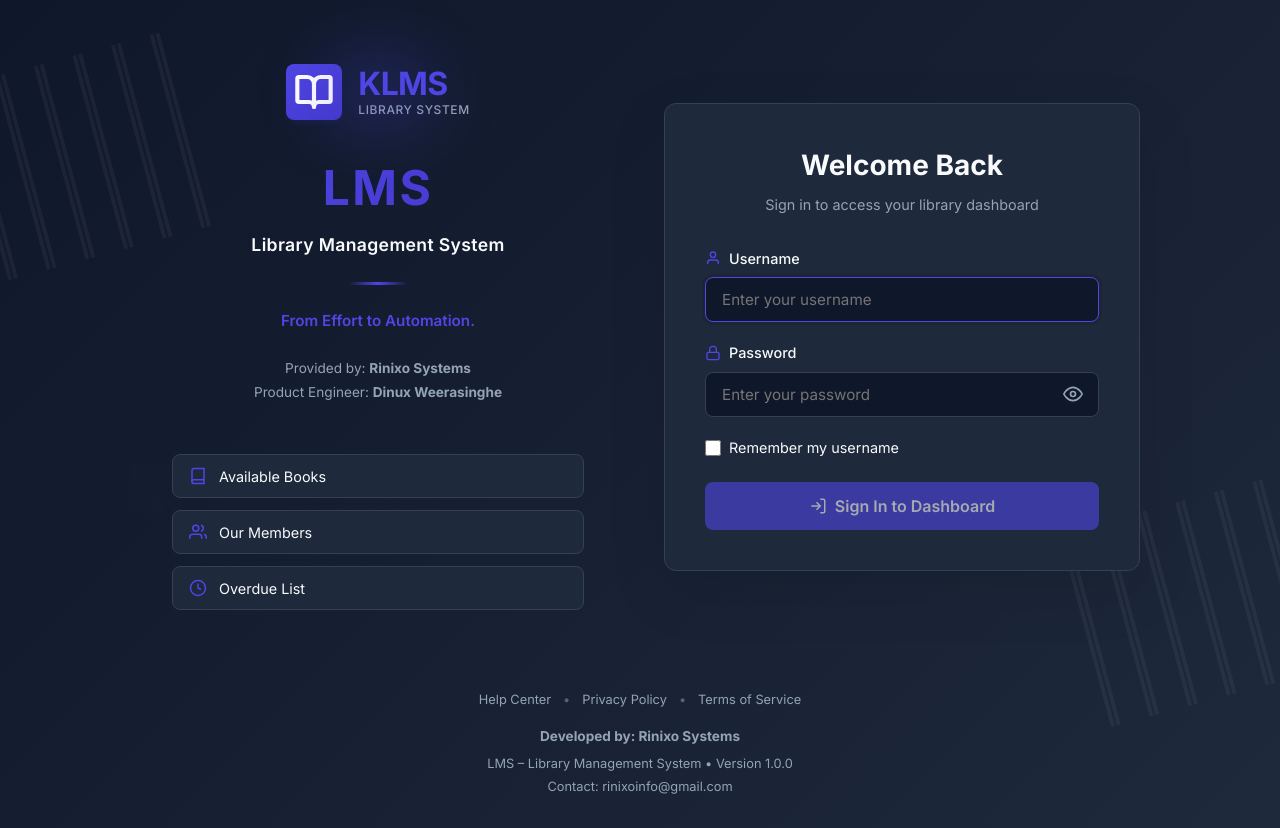
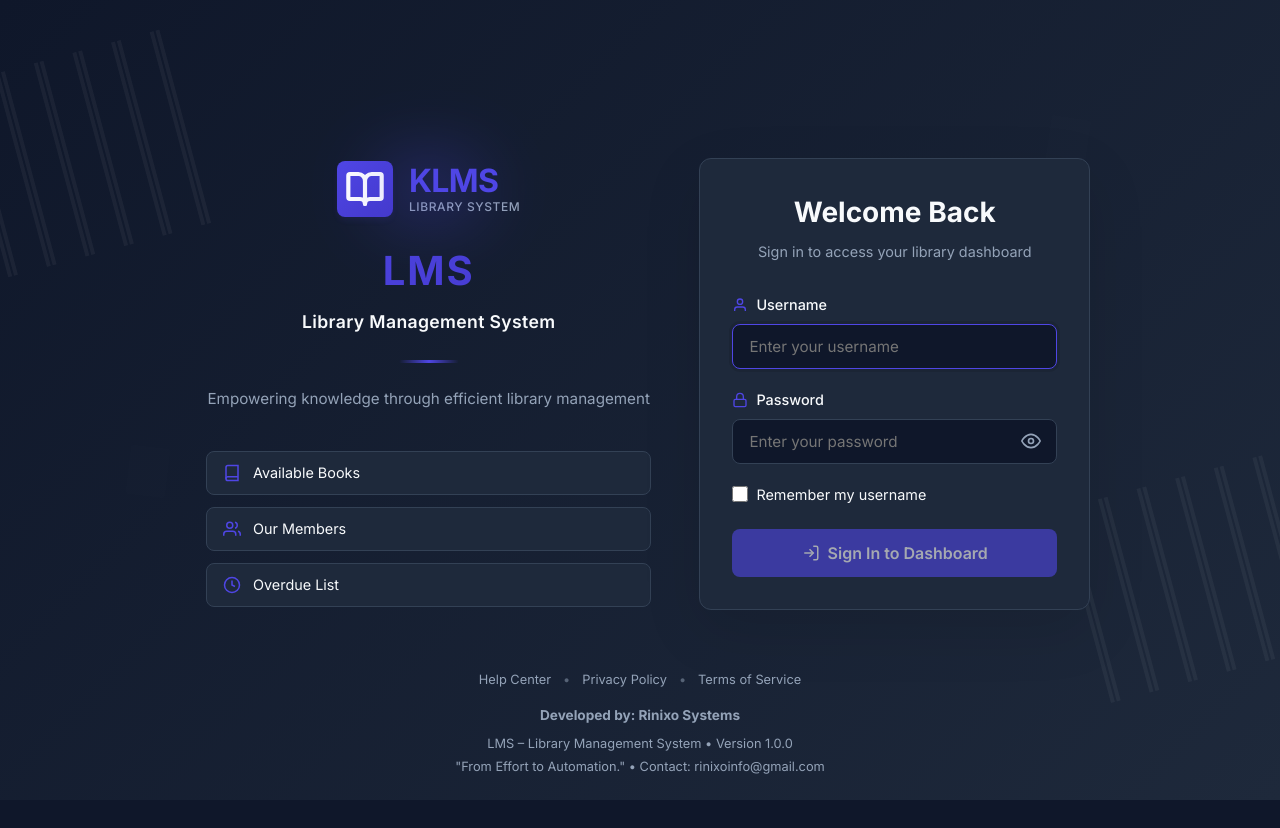
Before and after one commit to DinukWeerasinghe/Library-Management-System-KLMS, a React (Vite) app: page / in a window 1280 px wide. After the commit the page ends 800 px from the top, so only its background shows below. Built offline with nearby package versions, Linux system fonts and the light colour scheme.

Commit message:
Update Login.jsx

```diff
--- a/src/pages/Login.jsx
+++ b/src/pages/Login.jsx
@@ -125,13 +125,9 @@ export function Login({ onSuccess }) {
             <h1 className="brand-title">LMS</h1>
             <p className="brand-tagline">Library Management System</p>
             <div className="brand-divider"></div>
-            <p className="brand-description" style={{ fontWeight: '600', color: 'var(--button-color)' }}>
-              From Effort to Automation.
+            <p className="brand-description">
+              Empowering knowledge through efficient library management
             </p>
-            <div className="credit-info" style={{ marginTop: '1.5rem', fontSize: '0.85rem', color: 'var(--color-text-muted)' }}>
-              <p style={{ margin: '0.25rem 0' }}>Provided by: <strong>Rinixo Systems</strong></p>
-              <p style={{ margin: '0.25rem 0' }}>Product Engineer: <strong>Dinux Weerasinghe</strong></p>
-            </div>
           </div>
 
           {/* Library Stats/Features */}
@@ -405,7 +401,7 @@ export function Login({ onSuccess }) {
           <div className="footer-info" style={{ fontSize: '0.8rem', color: 'var(--color-text-muted)', marginTop: '0.5rem' }}>
             <span>LMS – Library Management System • Version 1.0.0</span>
             <div style={{ marginTop: '0.25rem' }}>
-              <span>Contact: rinixoinfo@gmail.com</span>
+              <span>"From Effort to Automation." • Contact: rinixoinfo@gmail.com</span>
             </div>
           </div>
         </div>
@@ -419,9 +415,10 @@ export function Login({ onSuccess }) {
           align-items: center;
           justify-content: center;
           background: linear-gradient(135deg, var(--color-bg) 0%, var(--color-surface) 100%);
-          padding: 2rem 1rem;
+          padding: 1rem;
           position: relative;
           overflow: hidden;
+          max-height: 100vh;
         }
 
         /* Background Decorations */
@@ -502,20 +499,21 @@ export function Login({ onSuccess }) {
 
         .login-container {
           width: 100%;
-          max-width: 1000px;
+          max-width: 900px;
           display: grid;
-          grid-template-columns: 1fr 1fr;
-          gap: 3rem;
+          grid-template-columns: 1.1fr 0.9fr;
+          gap: 2rem;
           align-items: center;
           z-index: 1;
+          margin-top: -2rem;
         }
 
         /* Enhanced Logo Section */
         .logo-section {
           display: flex;
           flex-direction: column;
-          gap: 2rem;
-          padding: 2rem;
+          gap: 1.5rem;
+          padding: 1rem;
         }
 
         .logo-backdrop {
@@ -543,7 +541,7 @@ export function Login({ onSuccess }) {
         }
 
         .brand-title {
-          font-size: 3rem;
+          font-size: 2.5rem;
           font-weight: 800;
           color: var(--color-text);
           margin: 0;
@@ -766,7 +764,7 @@ export function Login({ onSuccess }) {
           background: var(--color-surface);
           border: 1px solid var(--color-border);
           border-radius: var(--radius-lg);
-          padding: 2.5rem;
+          padding: 2rem;
           box-shadow: 0 20px 60px rgba(0, 0, 0, 0.1);
           animation: slideIn 0.4s ease-out;
         }
@@ -976,7 +974,9 @@ export function Login({ onSuccess }) {
         }
 
         .login-footer {
-          margin-top: 3rem;
+          position: absolute;
+          bottom: 1.5rem;
+          width: 100%;
           z-index: 1;
         }
 
```
